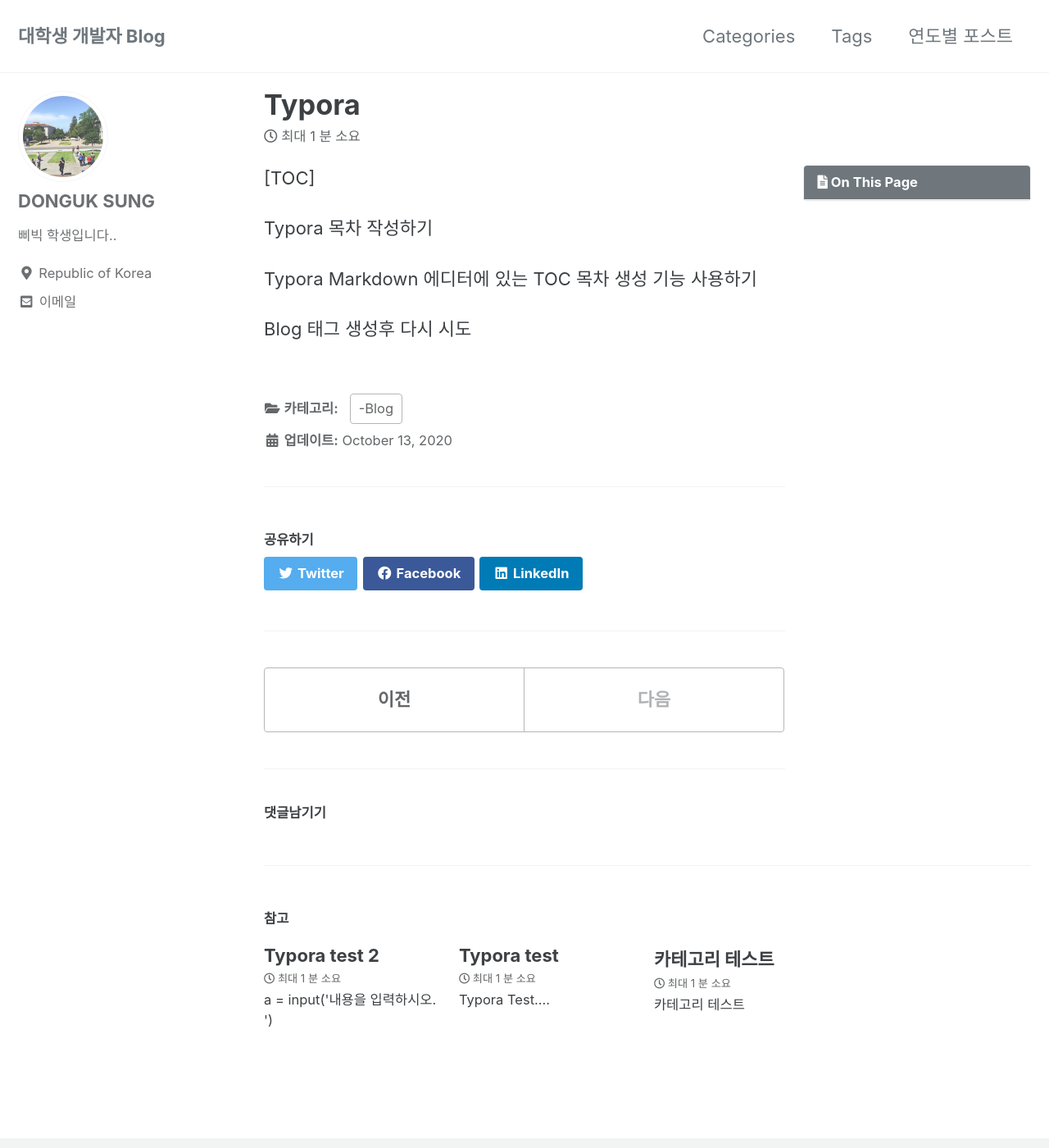
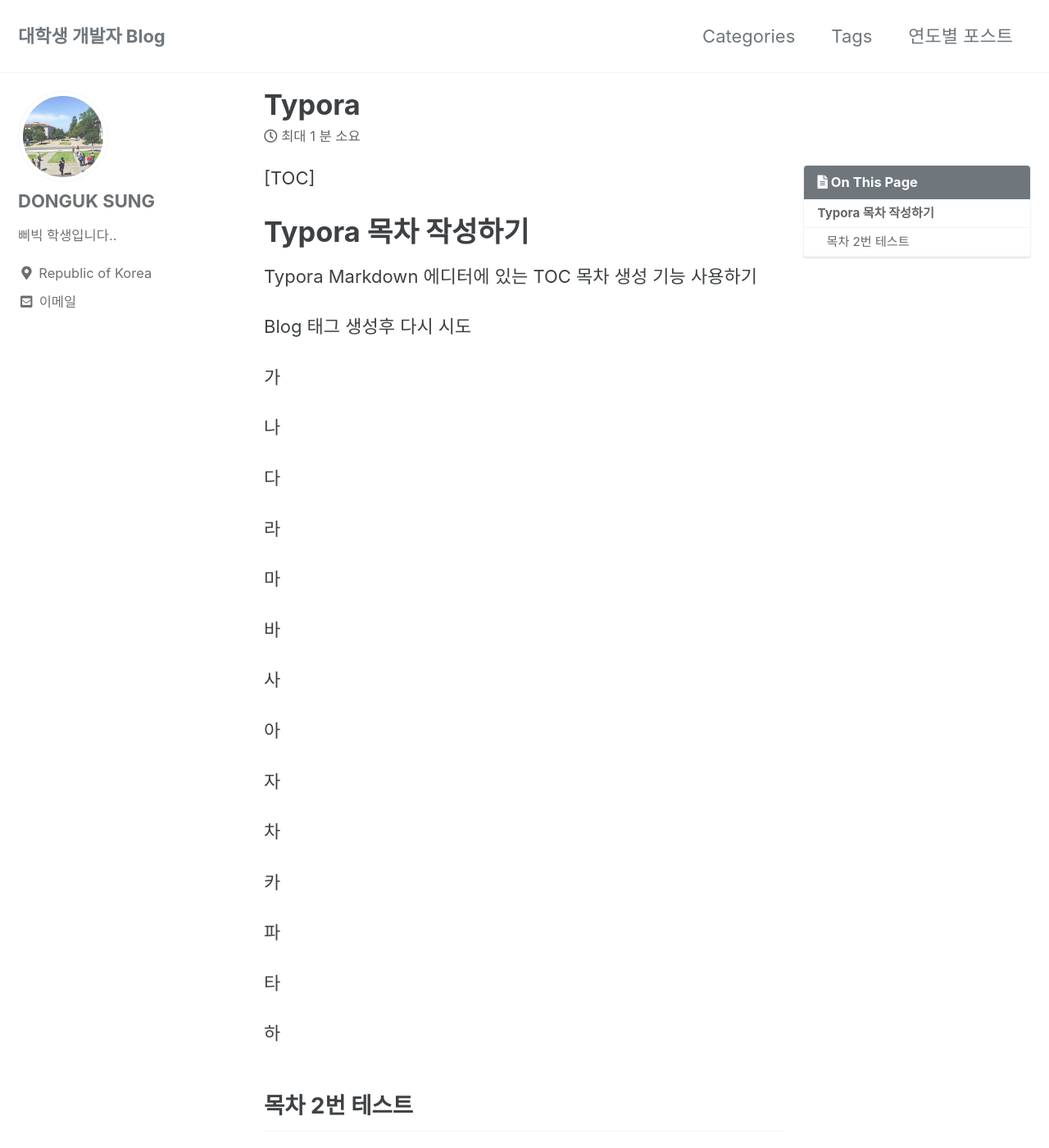
Before and after one commit to HODOONAMU/hodoonamu.github.com, a Jekyll site: the page built from _posts/2020-10-13-toc.md, in a window 1280 px wide and 1400 px high. Shown: the whole window at 82% size. Built offline with Jekyll 4.4.1, drawn with Linux system fonts in a browser that asks for light colours; cached includes are drawn as plain includes; comment, search, counter and statistics services are not loaded.

Commit message:
테스트

```diff
--- a/_posts/2020-10-13-toc.md
+++ b/_posts/2020-10-13-toc.md
@@ -11,8 +11,62 @@
 
 [TOC]
 
-Typora 목차 작성하기
+# Typora 목차 작성하기
 
 Typora Markdown 에디터에 있는 TOC 목차 생성 기능 사용하기
 
 Blog 태그 생성후 다시 시도
+
+가
+
+나
+
+다
+
+라
+
+마
+
+바
+
+사
+
+아
+
+자
+
+차
+
+카
+
+파
+
+타
+
+하
+
+## 목차 2번 테스트
+
+ㅇ
+
+ㅇ
+
+ㅇ
+
+ㅇ
+
+ㅇ
+
+ㅇ
+
+ㅇ
+
+ㅇ
+
+ㅇ
+
+ㅇ
+
+ㅇ
+
+ㅇ
```
